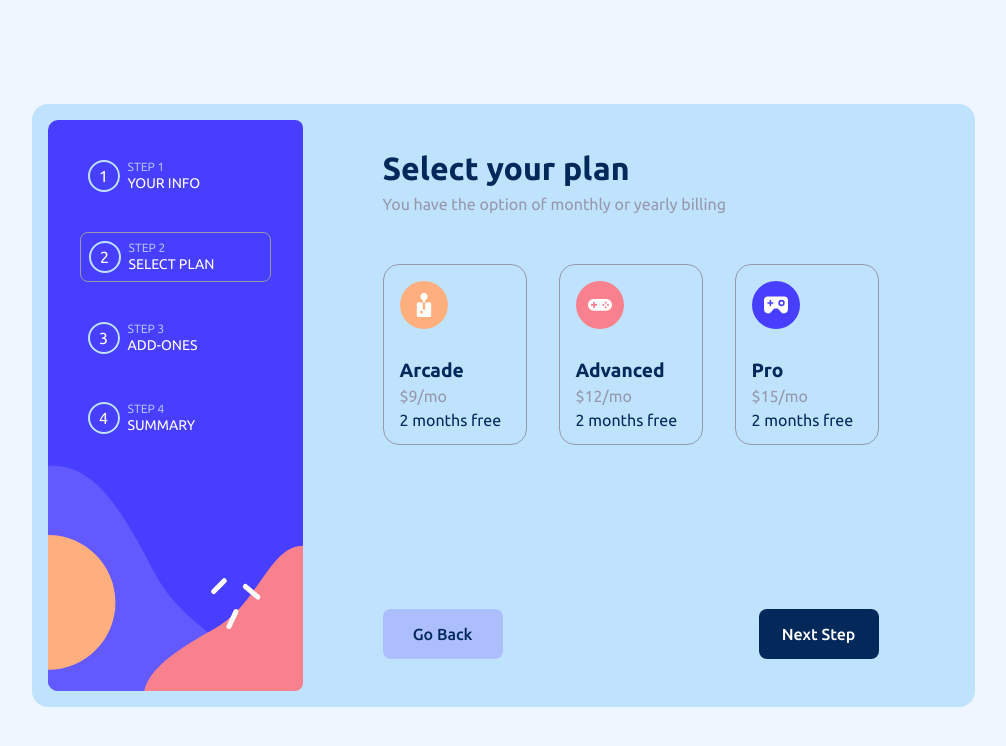
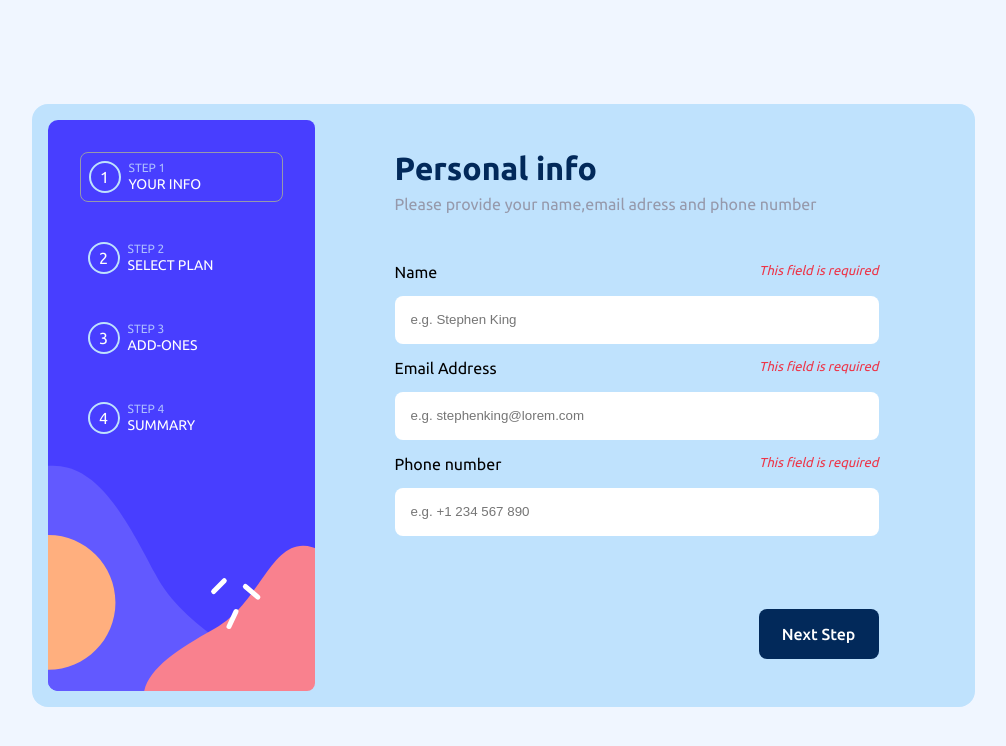
Before and after one commit to said-ops/multi-step-form, a React (Vite) app: page / in a window 1280 px wide. Both pictures are taken after a click on the button "Next Step". Shown: the top 746 px of the page, without its empty margins (137-1143 px from the left). Built offline with nearby package versions, Linux system fonts and the light colour scheme.

Commit message:
form validation

```diff
--- a/src/components/Footer.jsx
+++ b/src/components/Footer.jsx
@@ -1,16 +1,56 @@
 import React from 'react'
-// import { handleSubmit } from './PersonalInfo'
+import useInfoStore from '../store/personalInfoStore'
+
 
 function Footer({currentStep,setStep}) {
 
+  const setError=useInfoStore(state=>state.setError)
+  const {name,email,phone}=useInfoStore(state=>state.formData)
+  const setErrorMsg =useInfoStore(state=>state.setErrorMsg)
+
   const handleNextStep=()=>{
-    if(currentStep==='personal info'){setStep('select plan')}
+    if(currentStep==='personal info'){
+
+      let hasNameError = false
+      let hasEmailError = false
+      let hasPhoneError = phone===''
+
+      let nameErrorMsg =''
+      let emailErrorMsg =''
+      let PhoneErrorMsg = ''
+      //name validation
+      if(name===''){
+        hasNameError=true
+        nameErrorMsg='This field is required'
+      }
+      else if(name.length>20){
+        hasNameError=true
+        nameErrorMsg='Name must be 20 characters or less'
+      }
+      //email validation
+      if(email===''){
+        hasEmailError=true
+        emailErrorMsg='This field is required'
+      }
+      else if(!/^[^\s@]+@[^\s@]+\.[^\s@]+$/.test(email)){
+        hasEmailError=true
+        emailErrorMsg='Invalid email address'
+      }
+
+      //set the error and its msg
+      setError(hasNameError,hasEmailError,hasPhoneError)
+      setErrorMsg(nameErrorMsg,emailErrorMsg,PhoneErrorMsg)
+
+      if(!hasNameError&&!hasEmailError&&!hasPhoneError) setStep('select plan')
+    }
     if(currentStep==='select plan'){setStep('select plan')}
   }
+
   const backStep = ()=>{
     if(currentStep==='personal info'){setStep('personal info')}
     if(currentStep==='select plan'){setStep('personal info')}
   }
+
   return (
     <footer>
         <button className={`back ${currentStep==='personal info' ? 'hide-back' : ''}`} onClick={backStep}>Go Back</button>
--- a/src/components/PersonalInfo.jsx
+++ b/src/components/PersonalInfo.jsx
@@ -1,11 +1,29 @@
-import React, { useState } from 'react'
+import React from 'react'
 import useInfoStore from '../store/personalInfoStore'
 
 
 function PersonalInfo() {
 
-    const formData = useInfoStore(state=>state.formData)
+    const {name,email,phone} = useInfoStore(state=>state.formData)
     const setFormData = useInfoStore(state=>state.setFormData)
+    const {errorName,errorEmail,errorPhone}=useInfoStore(state=>state.errorInfo)
+    const setError =useInfoStore(state=>state.setError)
+    const {nameErrorMsg,emailErrorMsg,phoneErrorMsg}=useInfoStore(state=>state.errorMsg)
+
+    //handle change for each input
+
+    const handleNameChange = (e)=>{
+        setFormData(e.target.value,email,phone)
+        if(e.target.value!=='')setError(false,errorEmail,errorPhone)
+    }
+    const handleEmailChange = (e)=>{
+        setFormData(name,e.target.value,phone)
+        if(e.target.value!=='')setError(errorName,false,errorPhone)
+    }
+    const handlePhoneChange = (e)=>{
+        setFormData(name,email,e.target.value)
+        if(e.target.value!=='')setError(errorName,errorEmail,false)
+    }
 
   return (
     <>
@@ -18,38 +36,38 @@
 
                 <div className='error'>
                     <label htmlFor="name">Name</label>
-                    <span>This field is required</span>
+                    <span className={errorName?'disp-error':'hide-error'}>{nameErrorMsg}</span>
                 </div>
                 <input type="text"
                        name='name'
                        id='name'
                        placeholder='e.g. Stephen King'
-                       value={formData.name}
-                       onChange={e=>setFormData(e.target.value,formData.email,formData.phone)}
+                       value={name}
+                       onChange={e=>handleNameChange(e)}
                        />
 
                 <div className='error'>
                     <label htmlFor="email">Email Address</label>
-                    <span>This field is required</span>
+                    <span className={errorEmail?'disp-error':'hide-error'}>This field is required</span>
                 </div>
                 <input type="text"
                        name='email'
                        id='email'
                        placeholder='e.g. stephenking@lorem.com'
-                       value={formData.email}
-                       onChange={e=>setFormData(formData.name,e.target.value,formData.phone)}
+                       value={email}
+                       onChange={e=>handleEmailChange(e)}
                        />
 
                 <div className='error'>
                     <label htmlFor="phone">Phone number</label>
-                    <span>This field is required</span>
+                    <span className={errorPhone?'disp-error':'hide-error'}>This field is required</span>
                 </div>
                 <input type="text"
                        name='phone'
                        id='phone'
                        placeholder='e.g. +1 234 567 890'
-                       value={formData.phone}
-                       onChange={e=>setFormData(formData.name,formData.email,e.target.value)}
+                       value={phone}
+                       onChange={e=>handlePhoneChange(e)}
                        />
             </form>
         </div>
--- a/src/store/personalInfoStore.js
+++ b/src/store/personalInfoStore.js
@@ -11,7 +11,26 @@
                 phone:phone
             }
     })),
-
+    errorInfo:{errorName:false,errorEmail:false,errorPhone:false},
+    setError:(errorName,errorEmail,errorPhone)=>
+        set(state=>({
+            errorInfo:{
+                ...state.errorInfo,
+                errorName:errorName,
+                errorEmail:errorEmail,
+                errorPhone:errorPhone
+            }
+        })),
+    errorMsg:{nameErrorMsg:'',emailErrorMsg:'',phoneErrorMsg:''},
+    setErrorMsg:(nameErrorMsg,emailErrorMsg,phoneErrorMsg)=>
+        set(state=>({
+            errorMsg:{
+                ...state.errorMsg,
+                nameErrorMsg:nameErrorMsg,
+                emailErrorMsg:emailErrorMsg,
+                phoneErrorMsg:phoneErrorMsg
+            }
+        }))
 }))
 
 export default useInfoStore
--- a/src/style/index.css
+++ b/src/style/index.css
@@ -141,11 +141,17 @@
     color: var(--strawberry-red);
     font-size: 13px;
     font-style: italic;
-    display: none;
+
 }
 .error{
     display: flex;
     justify-content: space-between;
+}
+.hide-error{
+    display: none;
+}
+.disp-error{
+    display: initial;
 }
 /*============select plan style===========*/
 .card{
```
